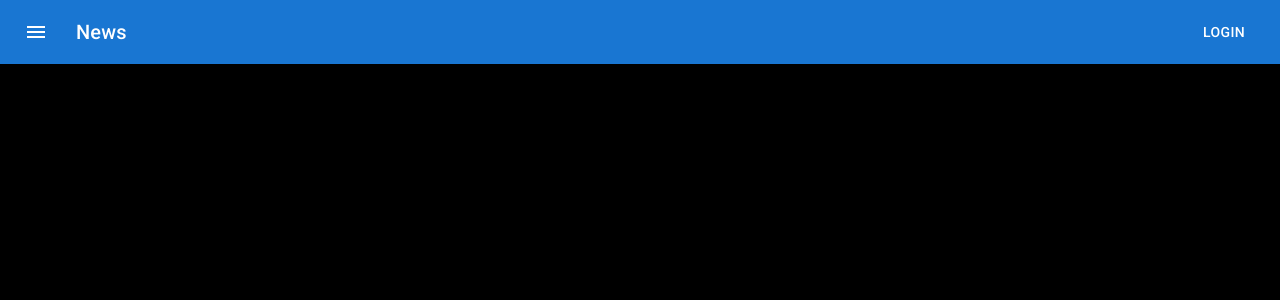
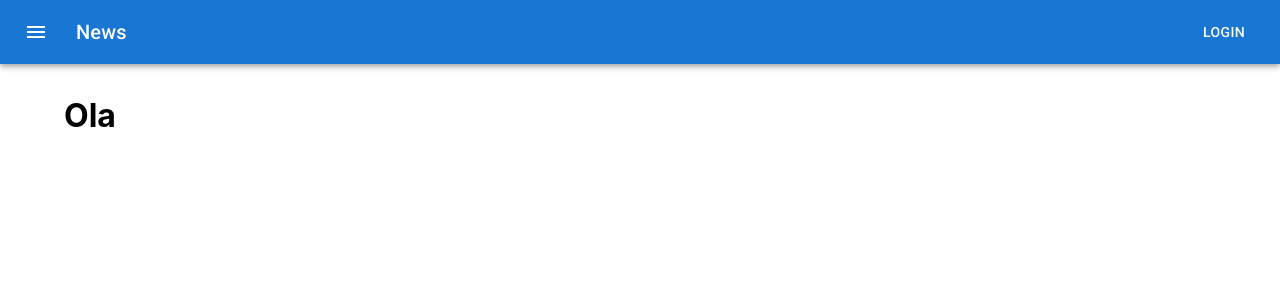
Before and after one commit to SetropLeo/CodeFlix, a React (Create React App) app: page / in a window 1280 px wide. Shown: the top 300 px of the page. Built offline with nearby package versions, Linux system fonts and the light colour scheme.

Commit message:
Created Layout component

```diff
--- a/src/App.tsx
+++ b/src/App.tsx
@@ -1,6 +1,6 @@
 import { Box, ThemeProvider, createTheme } from '@mui/material';
 import React from 'react';
-import { Header } from './components';
+import { Header, Layout } from './components';
 
 const theme = createTheme({});
 
@@ -11,10 +11,13 @@ const App = () => {
         component="main"
         sx={{
           height: '100vh',
-          backgroundColor: '#000',
+          backgroundColor: 'white',
         }}
       >
         <Header />
+        <Layout>
+          <h1>Ola</h1>
+        </Layout>
       </Box>
     </ThemeProvider>
   );
--- /dev/null
+++ b/src/components/Layout/Layout.tsx
@@ -0,0 +1,14 @@
+import { Box, Container } from '@mui/material';
+import React from 'react';
+
+const Layout = ({ children }: { children: React.ReactNode }) => {
+  return (
+    <Box>
+      <Container maxWidth="lg" sx={{ mt: 4, mb: 4, bg: '#000' }}>
+        {children}
+      </Container>
+    </Box>
+  );
+};
+
+export default Layout;
--- /dev/null
+++ b/src/components/Layout/index.ts
@@ -0,0 +1 @@
+export { default as Layout } from './Layout';
--- a/src/components/index.ts
+++ b/src/components/index.ts
@@ -1 +1,2 @@
 export * from './Header';
+export * from './Layout'
```
